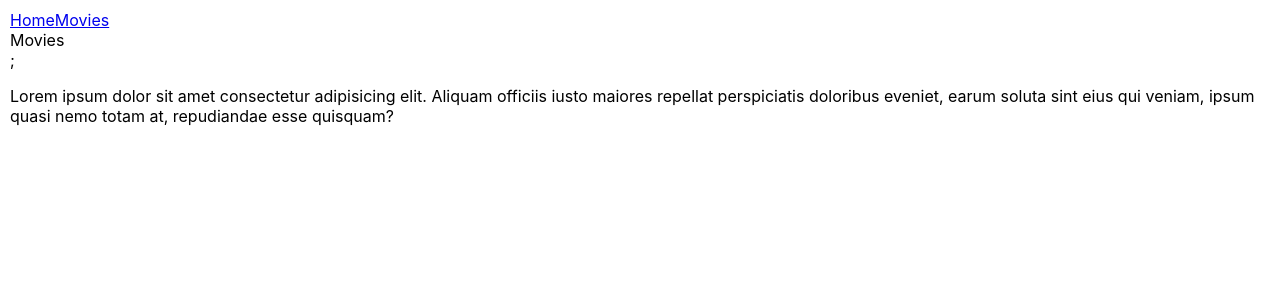
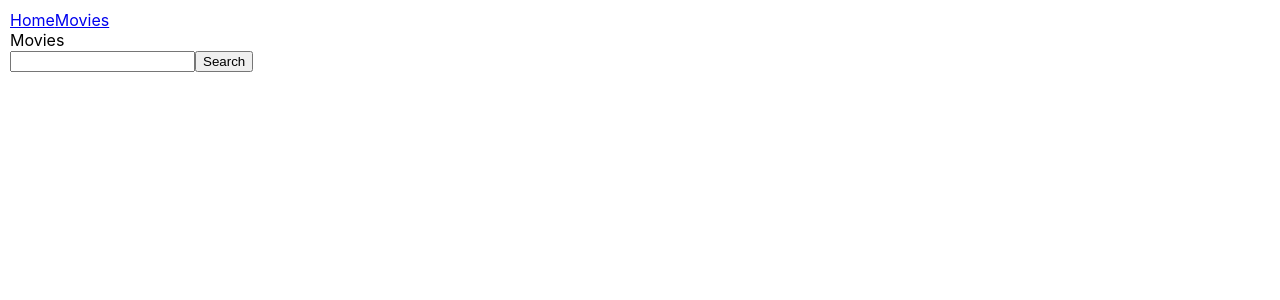
Before and after one commit to BolotinAlexey/goit-react-hw-05-movies, a React (Create React App) app: page /goit-react-hw-05-movies/movies in a window 1280 px wide. Shown: the top 300 px of the page. Built offline with nearby package versions, Linux system fonts and the light colour scheme.

Commit message:
add queries,finished Movies

```diff
--- a/src/Util/api.js
+++ b/src/Util/api.js
@@ -25,3 +25,19 @@ export async function getReview(id) {
   console.log(response.data);
   return response.data.results;
 }
+
+export async function getMovies(q) {
+  const response = await axios(
+    BASE +
+      'search/movie' +
+      KEY +
+      LANG +
+      '/&query=' +
+      q +
+      '&page=1&include_adult=false'
+  );
+
+  return response.data.results;
+}
+
+// https://api.themoviedb.org/3/search/movie?api_key=<<api_key>>&language=en-US&page=1&include_adult=false
--- /dev/null
+++ b/src/components/ListMovies/ListMovies.jsx
@@ -0,0 +1,16 @@
+import { Link } from 'react-router-dom';
+
+function ListMovies({ list }) {
+  return (
+    <ul>
+      {list &&
+        list.map(({ title, name, id }) => (
+          <li key={id}>
+            <Link to={'/movies/' + id}>{title || name}</Link>
+          </li>
+        ))}
+    </ul>
+  );
+}
+
+export default ListMovies;
--- a/src/components/Review/Reviews.jsx
+++ b/src/components/Review/Reviews.jsx
@@ -2,7 +2,6 @@ import { useParams } from 'react-router-dom';
 import { useState, useEffect } from 'react';
 
 import { getReview } from '../../Util/api';
-// import Poster from '../Poster';
 
 function Reviews() {
   const { id } = useParams();
--- a/src/pages/Home.jsx
+++ b/src/pages/Home.jsx
@@ -1,6 +1,7 @@
 import { useEffect, useState } from 'react';
-import { Link } from 'react-router-dom';
+// import { Link } from 'react-router-dom';
 
+import ListMovies from '../components/ListMovies/ListMovies';
 import { getTrends } from '../Util/api';
 // import { proc } from '../Util/proc';
 
@@ -8,20 +9,15 @@ function Home() {
   const [trendes, setTrendes] = useState(null);
 
   useEffect(() => {
-    getTrends().then(setTrendes).then(console.log(trendes));
+    getTrends().then(setTrendes);
     // eslint-disable-next-line react-hooks/exhaustive-deps
   }, []);
 
   return (
-    <ul>
-      Home
-      {trendes &&
-        trendes.map(({ title, name, id }) => (
-          <li key={id}>
-            <Link to={'/movies/' + id}>{title || name}</Link>
-          </li>
-        ))}
-    </ul>
+    <>
+      <h2>Trading today</h2>
+      <ListMovies list={trendes} />
+    </>
   );
 }
 export default Home;
--- a/src/pages/MovieDetails.jsx
+++ b/src/pages/MovieDetails.jsx
@@ -16,7 +16,7 @@ function MovieDetails() {
   } = details ?? {};
 
   useEffect(() => {
-    getDetails(id).then(setDetails).then(console.log(details));
+    getDetails(id).then(setDetails);
     // eslint-disable-next-line react-hooks/exhaustive-deps
   }, []);
 
--- a/src/pages/Movies.jsx
+++ b/src/pages/Movies.jsx
@@ -1,12 +1,55 @@
-const Movies = () => (
-  <>
-    <div>Movies</div>;
-    <p>
-      Lorem ipsum dolor sit amet consectetur adipisicing elit. Aliquam officiis
-      iusto maiores repellat perspiciatis doloribus eveniet, earum soluta sint
-      eius qui veniam, ipsum quasi nemo totam at, repudiandae esse quisquam?
-    </p>
-  </>
-);
+import { useState, useEffect } from 'react';
+import { useSearchParams } from 'react-router-dom';
+
+import ListMovies from '../components/ListMovies/ListMovies';
+import { getMovies } from '../Util/api';
+
+const Movies = () => {
+  const [movies, setMovies] = useState(null);
+  // const [word, setWord] = useState('');
+
+  const [query, setQuery] = useSearchParams();
+
+  useEffect(() => {
+    const strQuery = query.get('query');
+    // setWord(strQuery ?? '');
+    if (strQuery) getMovies(strQuery).then(setMovies);
+    if (!strQuery) {
+      setMovies(null);
+      setQuery({});
+    }
+  }, [query, setQuery]);
+
+  function onSearch(e) {
+    e.preventDefault();
+    setQuery({
+      query: e.currentTarget.elements.q.value,
+    });
+    e.currentTarget.reset();
+
+    // getMovies(word).then(setMovies).then(setWord(''));
+  }
+  // function onChange({ target }) {
+  //   setWord(target.value);
+  // }
+
+  return (
+    <form onSubmit={onSearch}>
+      <div>Movies</div>
+      <label>
+        <input name="q" type="text" />
+      </label>
+      <button type="submit">Search</button>
+      {movies?.length > 0 && (
+        <>
+          <h2>List movies</h2>
+          <ListMovies list={movies} />
+        </>
+      )}
+    </form>
+  );
+};
 
 export default Movies;
+
+// https://api.themoviedb.org/3/search/movie?api_key=<<api_key>>&language=en-US&page=1&include_adult=false
```
Also changed, not shown: src/components/ListMovies/ListMovies.styled.js (added).
